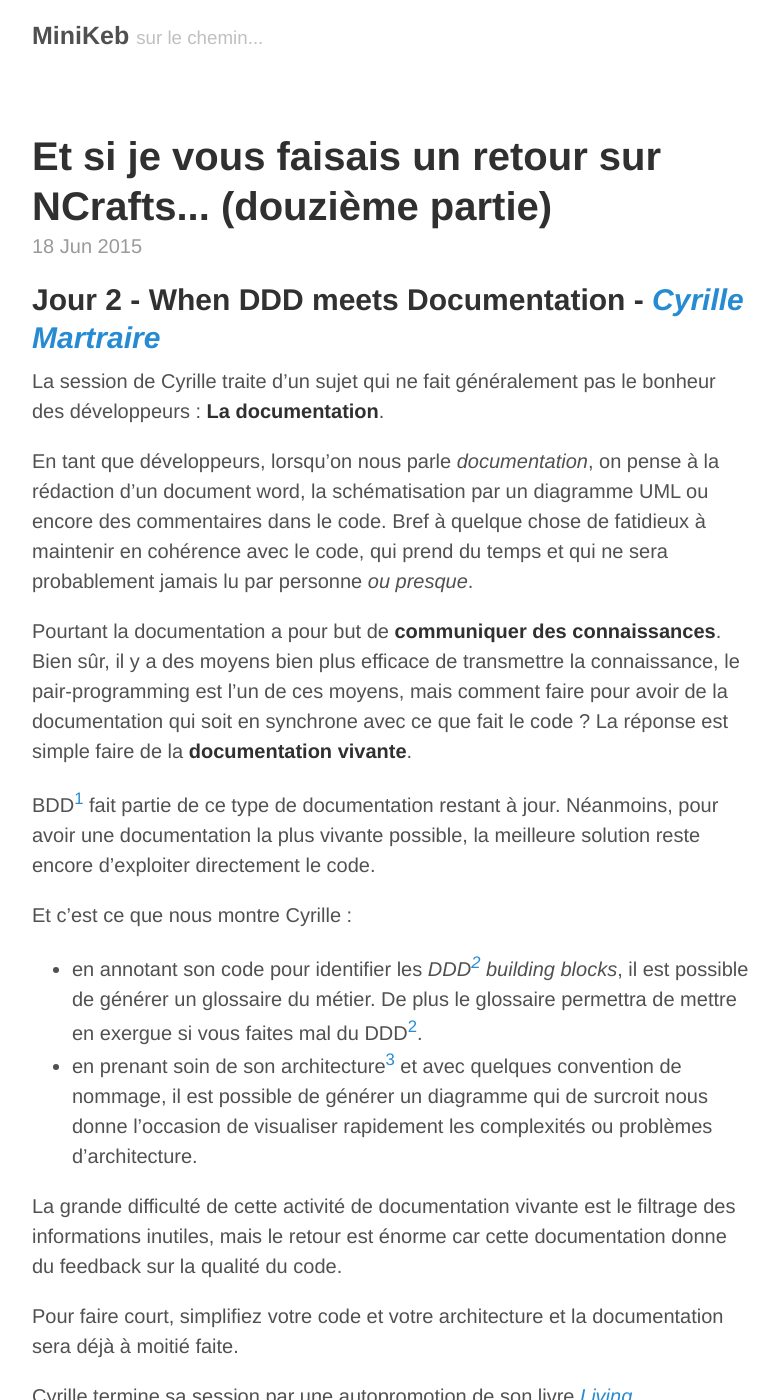
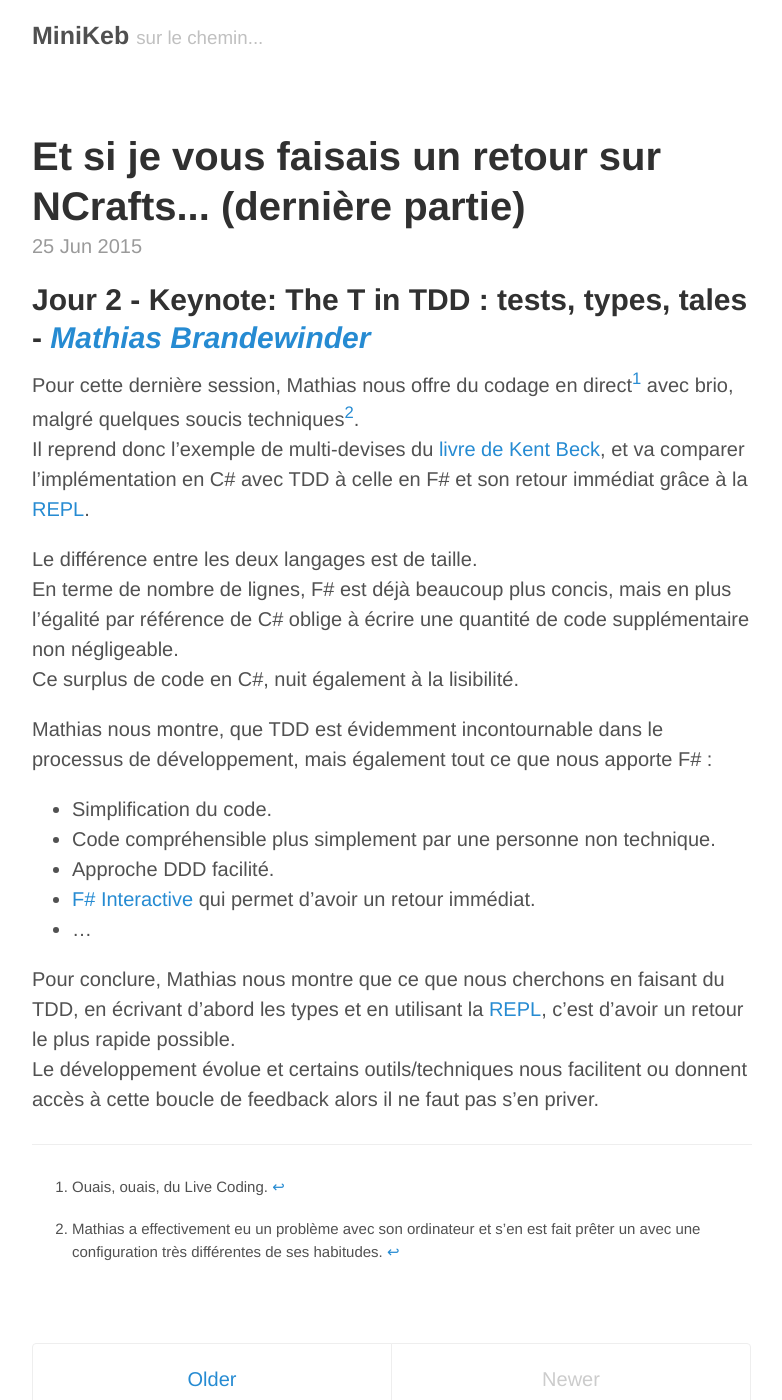
Before and after one commit to MiniKeb/minikeb.github.io, a Jekyll site: the page built from index.html, in a window 1280 px wide and 1400 px high. Shown: the whole window, without its empty margins (248-1030 px from the left). Built offline with Jekyll 4.4.1, drawn with Linux system fonts in a browser that asks for light colours; the list of posts is cut into pages by our own code; some of the changed text lies outside the part shown.

Commit message:
[Nouveau Post]:Ncrafts Keynote Fin

```diff
--- /dev/null
+++ b/_posts/2015-06-25-ncrafts-part13.md
@@ -0,0 +1,34 @@
+---
+layout: post
+title: Et si je vous faisais un retour sur NCrafts... (dernière partie)
+---
+
+## Jour 2 - Keynote: The T in TDD : tests, types, tales - [*Mathias Brandewinder*][MathiasBrandewinder]
+
+Pour cette dernière session, Mathias nous offre du codage en direct[^1] avec brio, malgré quelques soucis techniques[^2].
+Il reprend donc l'exemple de multi-devises du [livre de Kent Beck][TDDByExample], et va comparer l'implémentation en C# avec TDD à celle en F# et son retour immédiat grâce à la [REPL][REPL].
+
+Le différence entre les deux langages est de taille.
+En terme de nombre de lignes, F# est déjà beaucoup plus concis, mais en plus l'égalité par référence de C# oblige à écrire une quantité de code supplémentaire non négligeable.
+Ce surplus de code en C#, nuit également à la lisibilité.
+
+Mathias nous montre, que TDD est évidemment incontournable dans le processus de développement, mais également tout ce que nous apporte F# :
+
+* Simplification du code.
+* Code compréhensible plus simplement par une personne non technique.
+* Approche DDD facilité.
+* [F# Interactive][FSI] qui permet d'avoir un retour immédiat.
+* ...
+
+Pour conclure, Mathias nous montre que ce que nous cherchons en faisant du TDD, en écrivant d'abord les types et en utilisant la [REPL][REPL], c'est d'avoir un retour le plus rapide possible.
+Le développement évolue et certains outils/techniques nous facilitent ou donnent accès à cette boucle de feedback alors il ne faut pas s'en priver.
+
+---
+
+[^1]: Ouais, ouais, du Live Coding.
+[^2]: Mathias a effectivement eu un problème avec son ordinateur et s'en est fait prêter un avec une configuration très différentes de ses habitudes.
+
+[MathiasBrandewinder]: https://twitter.com/brandewinder
+[TDDByExample]: http://www.amazon.fr/Test-Driven-Development-By-Example/dp/0321146530
+[REPL]: https://en.wikipedia.org/wiki/Read%E2%80%93eval%E2%80%93print_loop
+[FSI]: https://msdn.microsoft.com/fr-fr/library/dd233175.aspx
```
Also changed, not shown: _posts/2015-05-27-ncrafts-part0.md (+3 -3 lines).
